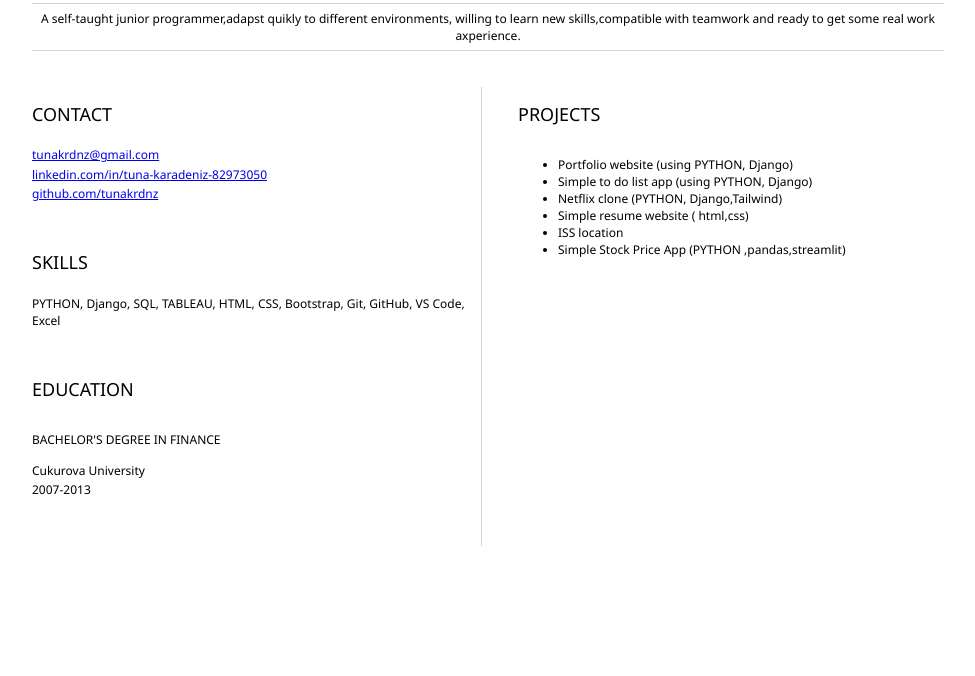
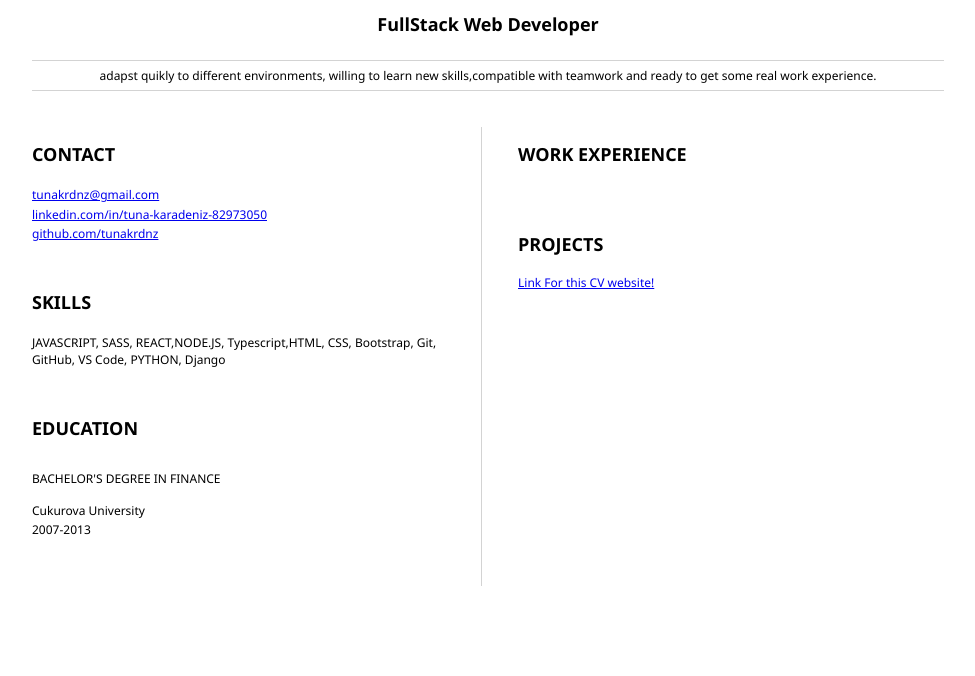
Before and after one commit to tunakrdnz/resume, a plain HTML site: page index.html in a window 1280 px wide. Shown: the part 124-800 px from the top of the page, without its empty margins (152-1127 px from the left). Drawn offline with Linux system fonts and the light colour scheme.

Commit message:
added some more info

```diff
--- a/index.html
+++ b/index.html
@@ -6,17 +6,18 @@
 
 	<body>
 		<header id="header">
-		<!-- resume header with your name and title -->
-		<h1>TUNA KARADENIZ</h1>
+		<h1><strong>TUNA KARADENIZ</strong></h1>
+		<h2><strong>FullStack Web Developer</strong></h2>
 			<hr>
-				A self-taught junior programmer,adapst quikly to different environments,
-				willing to learn new skills,compatible with teamwork and ready to get some real work axperience.
+
+				adapst quikly to different environments,
+				willing to learn new skills,compatible with teamwork and ready to get some real work experience.
 			<hr>
 		</header>
 		<main>
 			<article id="mainLeft">
 				<section>
-					<h2>CONTACT</h2>
+					<h2><strong>CONTACT</strong></h2>
                     <p>
                     <a href="mailto:your-email@gmail.com">tunakrdnz@gmail.com</a>
                     </p>
@@ -28,13 +29,13 @@
                     </p>
 				</section>
 				<section>
-					<h2>SKILLS</h2>
-                    <p>PYTHON, Django, SQL, TABLEAU, HTML, CSS, Bootstrap, Git, GitHub, VS Code, Excel
+					<h2><strong>SKILLS</strong></h2>
+                    <p> JAVASCRIPT, SASS, REACT,NODE.JS, Typescript,HTML, CSS, Bootstrap, Git, GitHub, VS Code, PYTHON, Django
 
 					</p>
 				</section>
 				<section>
-					<h2>EDUCATION</h2>
+					<h2><strong>EDUCATION</strong></h2>
                     <h3>BACHELOR'S DEGREE IN FINANCE</h3>
                     <p>
                         Cukurova University
@@ -46,21 +47,14 @@
 			</article>
 			<article id="mainRight">
 				<section>
-					<h2>PROJECTS</h2>
+					<h2><strong>WORK EXPERIENCE</strong></h2>
 
+					<p></p>
+				</section>
+				<section>
+					<h2><strong>PROJECTS</strong></h2>
+					<a href="https://tunakrdnz.github.io/resume/">Link For this CV website!</a>
 
-                    <ul>
-                        <li>Portfolio website   (using PYTHON, Django)</li>
-                        <li>Simple to do list app  (using PYTHON, Django)</li>
-                        <li>Netflix clone (PYTHON, Django,Tailwind)</li>
-                        <li>Simple resume website ( html,css)</li>
-                        <li>ISS location</li>
-                        <li> Simple Stock  Price App (PYTHON ,pandas,streamlit)</li>
-
-
-
-
-                    </ul>
 				</section>
 			</article>
 		</main>
```
